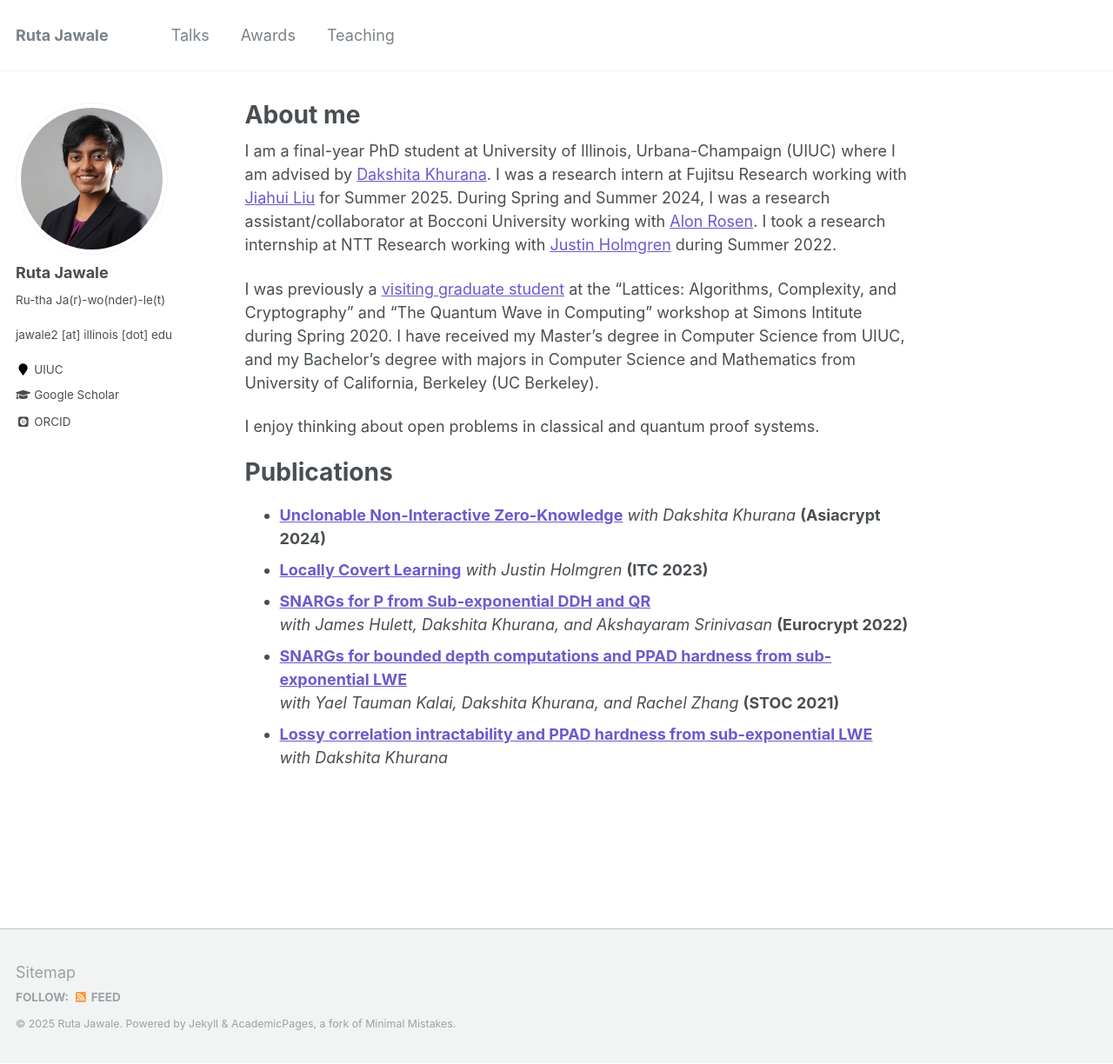
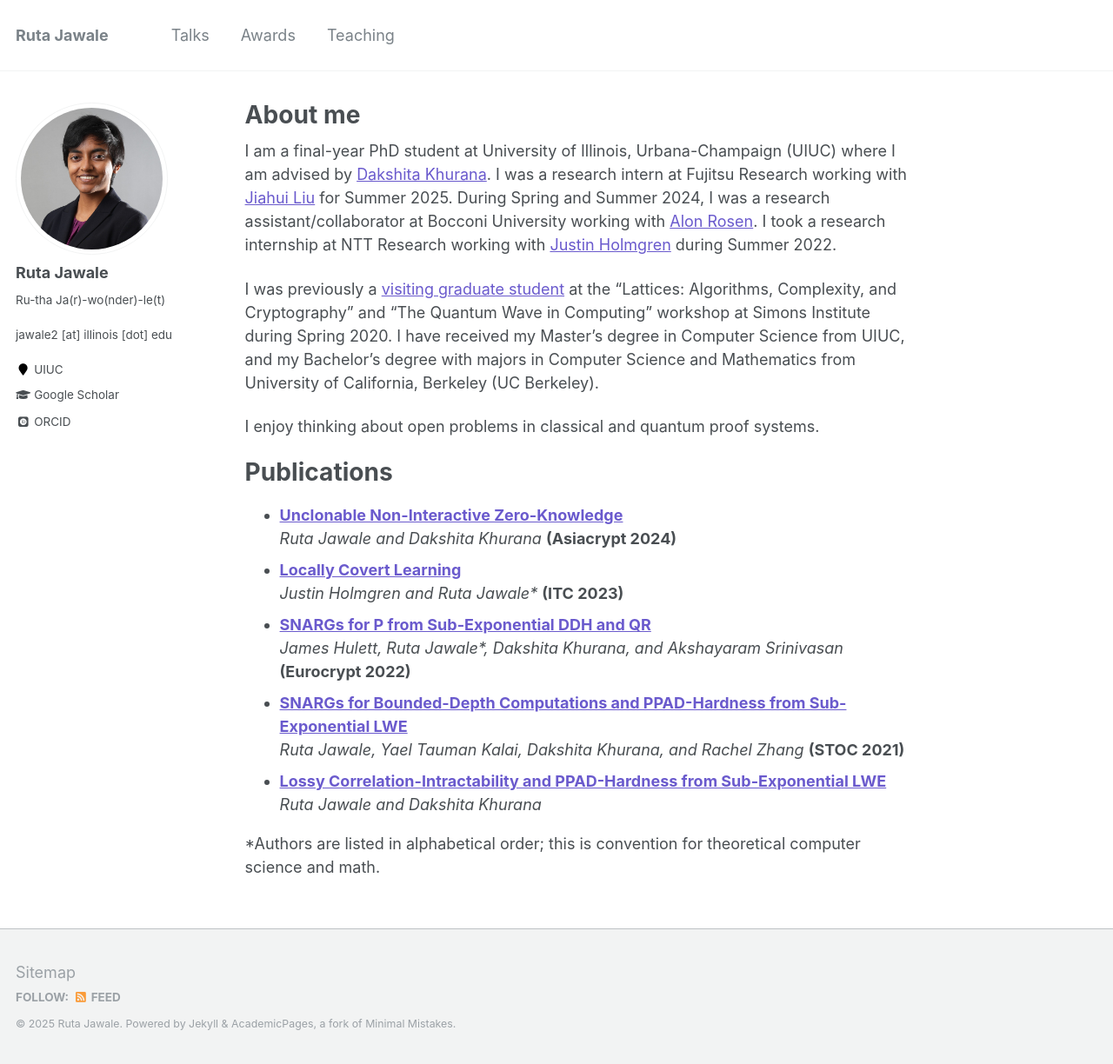
Before and after one commit to RutaJawale/RutaJawale.github.io, a Jekyll site: the page built from _pages/about.md, in a window 1280 px wide and 1224 px high. Shown: the whole window at 87% size. Built offline with Jekyll 4.4.1, drawn with Linux system fonts in a browser that asks for light colours; some web fonts are replaced.

Commit message:
alphabetical ordering

```diff
--- a/_pages/about.md
+++ b/_pages/about.md
@@ -10,7 +10,7 @@ redirect_from:
 
 I am a final-year PhD student at University of Illinois, Urbana-Champaign (UIUC) where I am advised by [Dakshita Khurana](https://www.dakshitakhurana.com/). I was a research intern at Fujitsu Research working with [Jiahui Liu](https://sites.google.com/view/jiahuiliu/) for Summer 2025. During Spring and Summer 2024, I was a research assistant/collaborator at Bocconi University working with [Alon Rosen](https://www.alonrosen.net/). I took a research internship at NTT Research working with [Justin Holmgren](https://justinholmgren.com/) during Summer 2022.
 
-I was previously a [visiting graduate student](https://simons.berkeley.edu/people/ruta-jawale) at the "Lattices: Algorithms, Complexity, and Cryptography" and "The Quantum Wave in Computing" workshop at Simons Intitute during Spring 2020. I have received my Master's degree in Computer Science from UIUC, and my Bachelor's degree with majors in Computer Science and Mathematics from University of California, Berkeley (UC Berkeley).
+I was previously a [visiting graduate student](https://simons.berkeley.edu/people/ruta-jawale) at the "Lattices: Algorithms, Complexity, and Cryptography" and "The Quantum Wave in Computing" workshop at Simons Institute during Spring 2020. I have received my Master's degree in Computer Science from UIUC, and my Bachelor's degree with majors in Computer Science and Mathematics from University of California, Berkeley (UC Berkeley).
 
 
 I enjoy thinking about open problems in classical and quantum proof systems.
@@ -18,15 +18,18 @@ I enjoy thinking about open problems in classical and quantum proof systems.
 # Publications
 
 - **[Unclonable Non-Interactive Zero-Knowledge](https://eprint.iacr.org/2023/1532)**
-_with Dakshita Khurana_ **(Asiacrypt 2024)**
+_Ruta Jawale and Dakshita Khurana_ **(Asiacrypt 2024)**
 - **[Locally Covert Learning](https://eprint.iacr.org/2023/392)**
-_with Justin Holmgren_ **(ITC 2023)**
-- **[SNARGs for P from Sub-exponential DDH and QR](https://eprint.iacr.org/2022/353)**
-_with James Hulett, Dakshita Khurana, and Akshayaram Srinivasan_ **(Eurocrypt 2022)**
-- **[SNARGs for bounded depth computations and PPAD hardness from sub-exponential LWE](https://eprint.iacr.org/2020/980)**
-_with Yael Tauman Kalai, Dakshita Khurana, and Rachel Zhang_ **(STOC 2021)**
-- **[Lossy correlation intractability and PPAD hardness from sub-exponential LWE](https://eprint.iacr.org/2020/911)**
-_with Dakshita Khurana_
+_Justin Holmgren and Ruta Jawale*_ **(ITC 2023)**
+- **[SNARGs for P from Sub-Exponential DDH and QR](https://eprint.iacr.org/2022/353)**
+_James Hulett, Ruta Jawale*, Dakshita Khurana, and Akshayaram Srinivasan_ **(Eurocrypt 2022)**
+- **[SNARGs for Bounded-Depth Computations and PPAD-Hardness from Sub-Exponential LWE](https://eprint.iacr.org/2020/980)**
+_Ruta Jawale, Yael Tauman Kalai, Dakshita Khurana, and Rachel Zhang_ **(STOC 2021)**
+- **[Lossy Correlation-Intractability and PPAD-Hardness from Sub-Exponential LWE](https://eprint.iacr.org/2020/911)**
+_Ruta Jawale and Dakshita Khurana_
+
+*Authors are listed in alphabetical order; this is convention for theoretical computer science and math.
+
 
 <!-- This is the front page of a website that is powered by the [academicpages template](https://github.com/academicpages/academicpages.github.io) and hosted on GitHub pages. [GitHub pages](https://pages.github.com) is a free service in which websites are built and hosted from code and data stored in a GitHub repository, automatically updating when a new commit is made to the respository. This template was forked from the [Minimal Mistakes Jekyll Theme](https://mmistakes.github.io/minimal-mistakes/) created by Michael Rose, and then extended to support the kinds of content that academics have: publications, talks, teaching, a portfolio, blog posts, and a dynamically-generated CV. You can fork [this repository](https://github.com/academicpages/academicpages.github.io) right now, modify the configuration and markdown files, add your own PDFs and other content, and have your own site for free, with no ads! An older version of this template powers my own personal website at [stuartgeiger.com](http://stuartgeiger.com), which uses [this Github repository](https://github.com/staeiou/staeiou.github.io).
 
```
